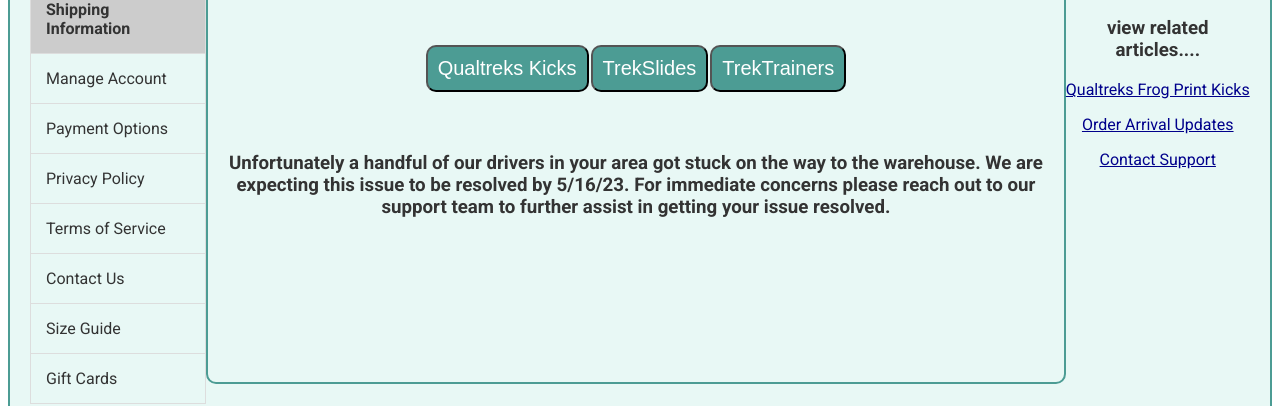
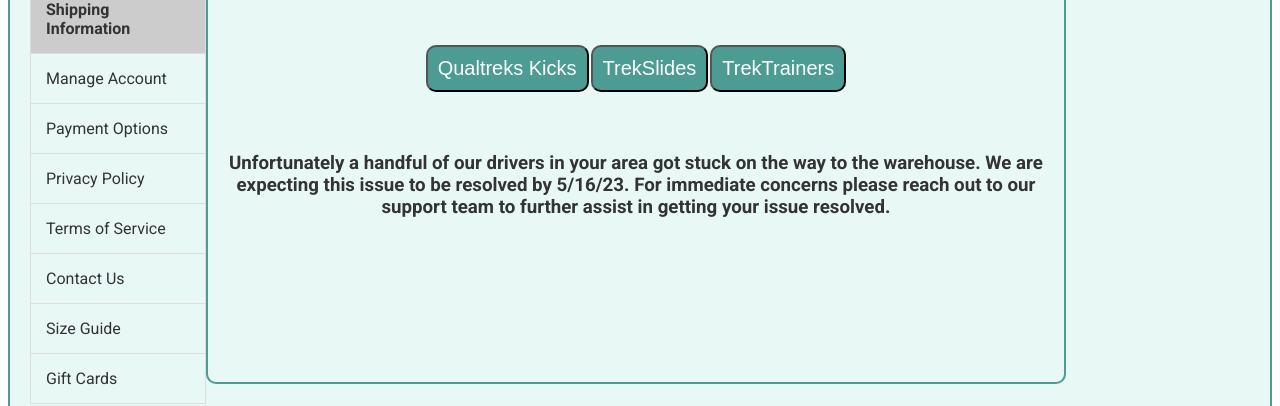
Before and after one commit to qualtreks/treks2.github.io, a plain HTML site: page index.html in a window 1280 px wide. Shown: the part 534-940 px from the top of the page. Drawn offline with Linux system fonts and the light colour scheme.

Commit message:
Update index.html

```diff
--- a/index.html
+++ b/index.html
@@ -142,7 +142,7 @@
             border-radius: 5px;
             padding: 20px;
             margin: 40px 1;
-            margin-left: 40px;
+            margin-left: 70px;
         }
 
         .feedback-buttons {
@@ -243,12 +243,6 @@
                 <button><img src="thumbs-up.png" alt="Thumbs Up"></button>
                 <button><img src="thumbs-down.png" alt="Thumbs Down"></button>
             </div>
-            <div class="shipping-update">
-                <h3> view related articles.... </h3>
-                <p class="update-info">Qualtreks Frog Print Kicks</p>
-                <p class="update-info">Order Arrival Updates</p>
-                <p class="update-info">Contact Support</p>
-            </div>
         </div>
     </div>
 
```
